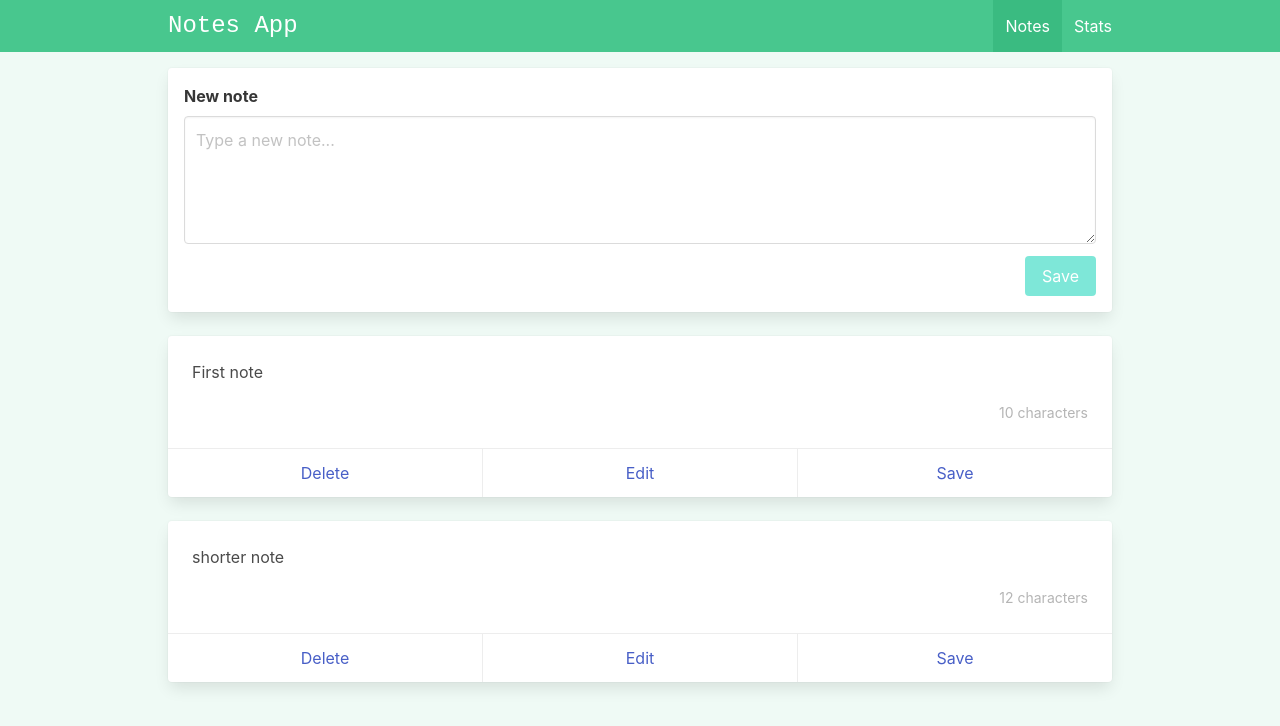
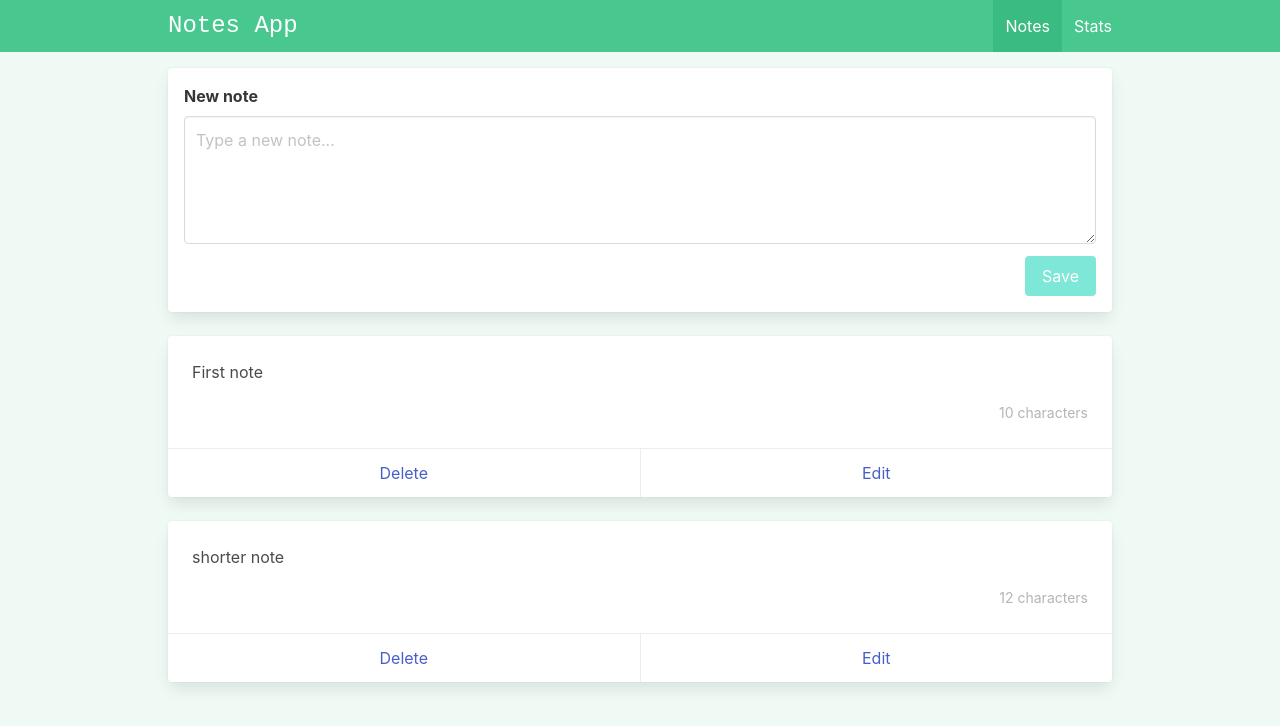
Before and after one commit to pm-ribeiro/v3-udemy-course, a Vue app in the folder notes-app/: page /#/ in a window 1280 px wide. Shown: the top 726 px of the page. Built offline with nearby package versions, Linux system fonts and the light colour scheme.

Commit message:
refactor: removed unused code

```diff
--- a/notes-app/src/components/Notes/NoteCard.vue
+++ b/notes-app/src/components/Notes/NoteCard.vue
@@ -27,12 +27,6 @@
       >
         Edit
       </a>
-      <a
-        @click.prevent="saveEditedNote(note.id)"
-        class="card-footer-item"
-      >
-        Save
-      </a>
     </footer>
   </div>
 </template>
@@ -58,10 +52,6 @@ const editNote = () => {
   console.log('editNote')
 }
 
-const saveEditedNote = () => {
-  console.log('saveEditedNote')
-}
-
 const characterLength = computed(
   () => {
     let noteLength = props.note.content.length;
```
